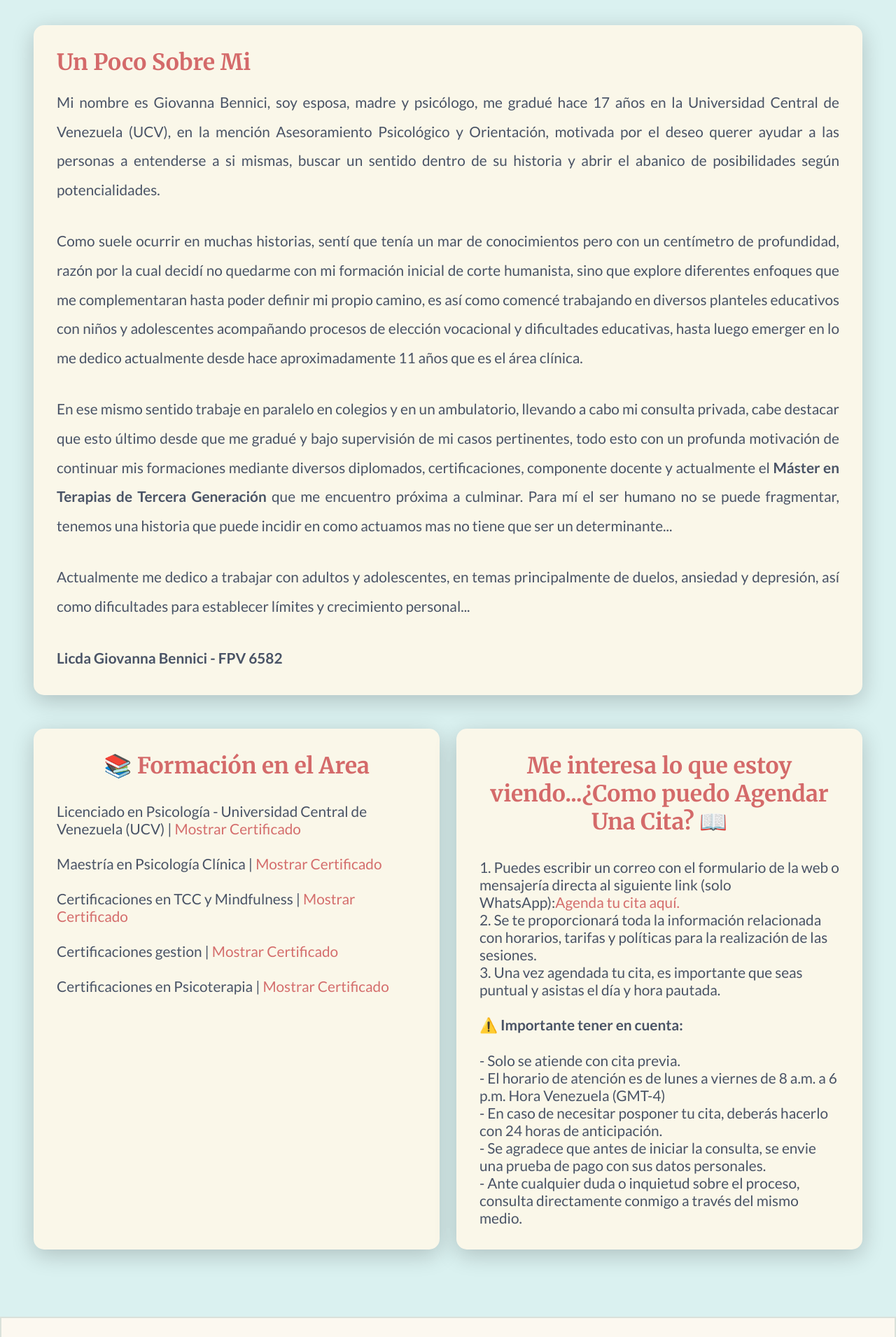
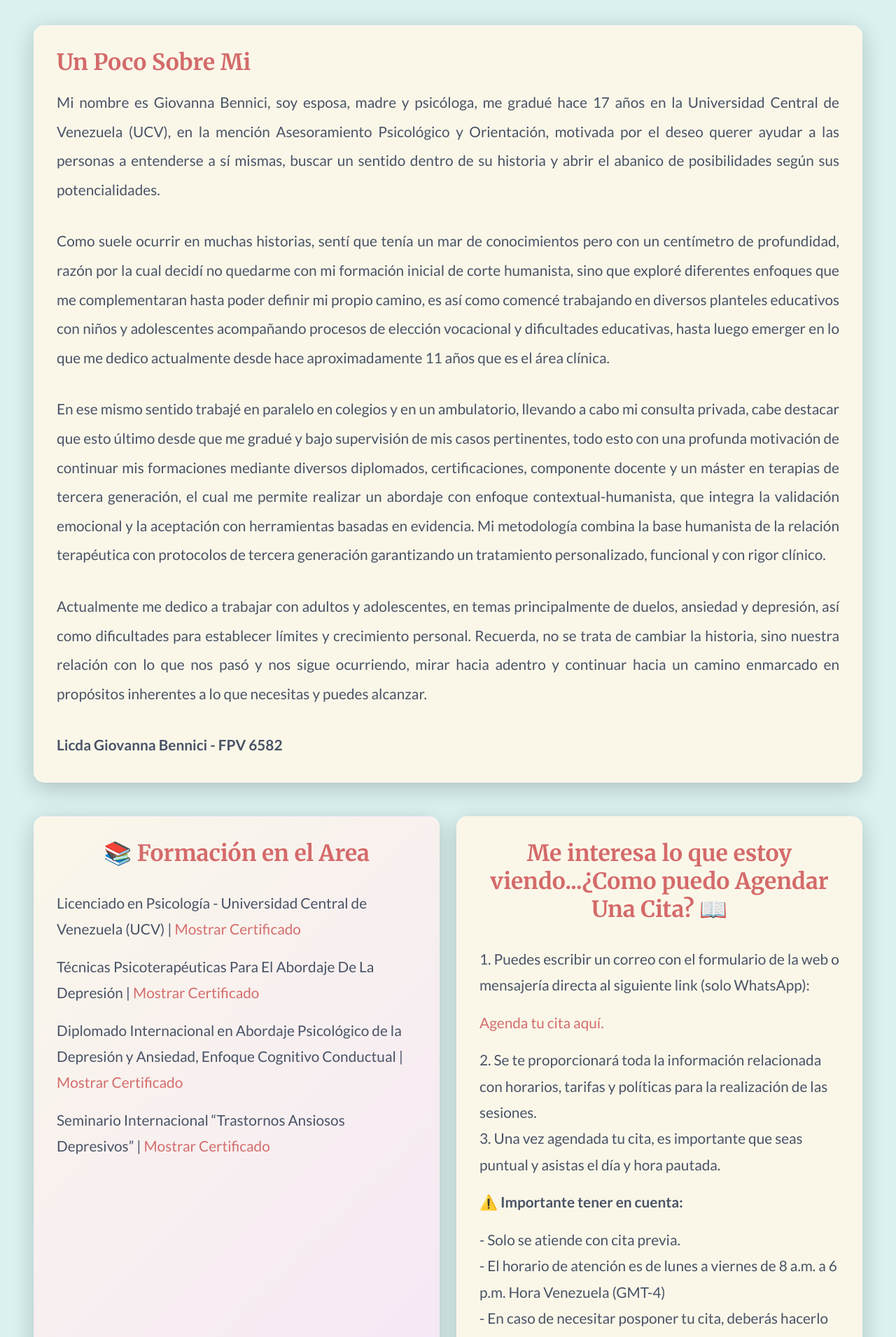
Before and after one commit to tadeo199928/psico_encuentros, a React (Vite) app: page /Sobremi in a window 1280 px wide. Shown: the part 580-2490 px from the top of the page at 70% size. Built offline with nearby package versions, Linux system fonts and the light colour scheme.

Commit message:
fixing styles

```diff
--- a/src/components/AboutMe/AboutSection.tsx
+++ b/src/components/AboutMe/AboutSection.tsx
@@ -13,45 +13,54 @@ const AboutSection = () => {
         <h2 className="about-section-title"> Un Poco Sobre Mi</h2>
         <div className="about-section-text">
           <p>
-            Mi nombre es Giovanna Bennici, soy esposa, madre y psicólogo, me
+            Mi nombre es Giovanna Bennici, soy esposa, madre y psicóloga, me
             gradué hace 17 años en la Universidad Central de Venezuela (UCV), en
             la mención Asesoramiento Psicológico y Orientación, motivada por el
-            deseo querer ayudar a las personas a entenderse a si mismas, buscar
+            deseo querer ayudar a las personas a entenderse a sí mismas, buscar
             un sentido dentro de su historia y abrir el abanico de posibilidades
-            según potencialidades.
+            según sus potencialidades.
           </p>
 
           <p>
             Como suele ocurrir en muchas historias, sentí que tenía un mar de
             conocimientos pero con un centímetro de profundidad, razón por la
             cual decidí no quedarme con mi formación inicial de corte humanista,
-            sino que explore diferentes enfoques que me complementaran hasta
+            sino que exploré diferentes enfoques que me complementaran hasta
             poder definir mi propio camino, es así como comencé trabajando en
             diversos planteles educativos con niños y adolescentes acompañando
             procesos de elección vocacional y dificultades educativas, hasta
-            luego emerger en lo me dedico actualmente desde hace aproximadamente
-            11 años que es el área clínica.
+            luego emerger en lo que me dedico actualmente desde hace
+            aproximadamente 11 años que es el área clínica.
           </p>
 
+          {/* Párrafo 3 */}
           <p>
-            En ese mismo sentido trabaje en paralelo en colegios y en un
+            En ese mismo sentido trabajé en paralelo en colegios y en un
             ambulatorio, llevando a cabo mi consulta privada, cabe destacar que
-            esto último desde que me gradué y bajo supervisión de mi casos
-            pertinentes, todo esto con un profunda motivación de continuar mis
+            esto último desde que me gradué y bajo supervisión de mis casos
+            pertinentes, todo esto con una profunda motivación de continuar mis
             formaciones mediante diversos diplomados, certificaciones,
-            componente docente y actualmente el{" "}
-            <strong>Máster en Terapias de Tercera Generación</strong> que me
-            encuentro próxima a culminar. Para mí el ser humano no se puede
-            fragmentar, tenemos una historia que puede incidir en como actuamos
-            mas no tiene que ser un determinante...
+            componente docente y un máster en terapias de tercera generación, el
+            cual me permite realizar un abordaje con enfoque
+            contextual-humanista, que integra la validación emocional y la
+            aceptación con herramientas basadas en evidencia. Mi metodología
+            combina la base humanista de la relación terapéutica con protocolos
+            de tercera generación garantizando un tratamiento personalizado,
+            funcional y con rigor clínico.
           </p>
-
           <p>
             Actualmente me dedico a trabajar con adultos y adolescentes, en
             temas principalmente de duelos, ansiedad y depresión, así como
-            dificultades para establecer límites y crecimiento personal...
+            dificultades para establecer límites y crecimiento personal.
+            Recuerda, no se trata de cambiar la historia, sino nuestra relación
+            con lo que nos pasó y nos sigue ocurriendo, mirar hacia adentro y
+            continuar hacia un camino enmarcado en propósitos inherentes a lo
+            que necesitas y puedes alcanzar.
           </p>
-          <p> <strong>Licda Giovanna Bennici - FPV 6582</strong></p>
+          <p>
+            {" "}
+            <strong>Licda Giovanna Bennici - FPV 6582</strong>
+          </p>
         </div>
       </motion.div>
     </>
--- a/src/components/AboutMe/ExtraCards.tsx
+++ b/src/components/AboutMe/ExtraCards.tsx
@@ -1,37 +1,49 @@
-import { motion } from "framer-motion";
 import "./SobreMi.css";
 
 const ExtraCards = () => {
   return (
     <div className="info-cards">
-      <motion.div
-        whileHover={{ scale: 1.05, rotate: 1 }}
-        whileTap={{ scale: 0.95 }}
-        className="info-card"
-      >
+      <div className="info-card purple">
         <h3 className="info-card-title">📚 Formación en el Area</h3>
-        <p className="info-card-text">
-          Licenciado en Psicología - Universidad Central de Venezuela (UCV) | <a href="#/">Mostrar Certificado</a>
-          <br />
-          <br />
-          Maestría en Psicología Clínica | <a href="#/">Mostrar Certificado</a>
-          <br />
-          <br />
-          Certificaciones en TCC y Mindfulness | <a href="#/">Mostrar Certificado</a>
-          <br />
-          <br />
-          Certificaciones gestion | <a href="#/">Mostrar Certificado</a>
-          <br />
-          <br />
-          Certificaciones en Psicoterapia | <a href="#/">Mostrar Certificado</a>
-        </p>
-      </motion.div>
-
-      <motion.div
-        whileHover={{ scale: 1.05, rotate: -1 }}
-        whileTap={{ scale: 0.95 }}
-        className="info-card"
-      >
+        <div className="info-card-text">
+          <p>
+            Licenciado en Psicología - Universidad Central de Venezuela (UCV) |{" "}
+            <a href="#/">Mostrar Certificado</a>
+          </p>
+          <p>
+            Técnicas Psicoterapéuticas Para El Abordaje De La Depresión |{" "}
+            <a
+              href="https://drive.google.com/file/d/1KxawyaIoVztEPV2DPIKBgLYMAXdiNvka/view?usp=sharing"
+              target="_blank"
+              rel="noopener noreferrer"
+            >
+              Mostrar Certificado
+            </a>
+          </p>
+          <p>
+            Diplomado Internacional en Abordaje Psicológico de la Depresión y
+            Ansiedad, Enfoque Cognitivo Conductual |{" "}
+            <a
+              href="https://drive.google.com/file/d/1XrDkSG0DZ7e4qCMNwLgCpiOOIuGOJhB2/view?usp=sharing"
+              target="_blank"
+              rel="noopener noreferrer"
+            >
+              Mostrar Certificado
+            </a>
+          </p>
+          <p>
+            Seminario Internacional “Trastornos Ansiosos Depresivos” |{" "}
+            <a
+              href="https://drive.google.com/file/d/18-W1sWvF-cNSMfAfWTOuzunO0VbEueAJ/view?usp=sharing"
+              target="_blank"
+              rel="noopener noreferrer"
+            >
+              Mostrar Certificado
+            </a>
+          </p>
+        </div>
+      </div>
+      <div className="info-card">
         <h3 className="info-card-title">
           Me interesa lo que estoy viendo...¿Como puedo Agendar Una Cita?
           📖{" "}
@@ -39,21 +51,17 @@ const ExtraCards = () => {
 
         <p className="info-card-text">
           1. Puedes escribir un correo con el formulario de la web o mensajería
-          directa al siguiente link (solo WhatsApp):
+          directa al siguiente link (solo WhatsApp):{" "}
           <a href="https://wa.me/584241821096?text=Hola%2C%20quisiera%20agendar%20una%20cita.">
             Agenda tu cita aquí.
           </a>
-          <br />
           2. Se te proporcionará toda la información relacionada con horarios,
           tarifas y políticas para la realización de las sesiones.
           <br />
           3. Una vez agendada tu cita, es importante que seas puntual y asistas
           el día y hora pautada.
           <br />
-          <br />
           <strong>⚠️ Importante tener en cuenta:</strong>
-          <br />
-          <br />
           - Solo se atiende con cita previa.
           <br />
           - El horario de atención es de lunes a viernes de 8 a.m. a 6 p.m. Hora
@@ -67,7 +75,7 @@ const ExtraCards = () => {
           <br />- Ante cualquier duda o inquietud sobre el proceso, consulta
           directamente conmigo a través del mismo medio.
         </p>
-      </motion.div>
+      </div>
     </div>
   );
 };
--- a/src/components/AboutMe/SobreMi.css
+++ b/src/components/AboutMe/SobreMi.css
@@ -52,7 +52,9 @@
   margin-bottom: 2rem;
   box-shadow: 0 8px 32px rgba(0, 0, 0, 0.2);
   border: 1px solid rgba(255, 255, 255, 0.1);
-  transition: transform 0.3s ease, box-shadow 0.3s ease;
+  transition:
+    transform 0.3s ease,
+    box-shadow 0.3s ease;
 }
 
 .about-section:hover {
@@ -91,13 +93,6 @@
   padding: 2rem;
   box-shadow: 0 8px 32px rgba(0, 0, 0, 0.2);
   border: 1px solid rgba(255, 255, 255, 0.1);
-  transition: transform 0.2s ease, box-shadow 0.2s ease;
-  cursor: pointer;
-}
-
-.info-card:hover {
-  transform: translateY(-4px) rotate(1deg);
-  box-shadow: 0 12px 40px rgba(0, 0, 0, 0.25);
 }
 
 .info-card.purple {
@@ -115,6 +110,10 @@
 .info-card-text {
   color: #495366;
   font-size: 1.3rem;
+  line-height: 1.8;
+  display: flex;
+  gap: 1rem;
+  flex-direction: column;
 }
 
 .info-card-text a {
--- a/src/components/Hero/Hero.css
+++ b/src/components/Hero/Hero.css
@@ -16,7 +16,7 @@
   align-items: center;
   margin: 0;
   flex: 1;
-  max-height: 100vh ;
+  max-height: 100vh;
 }
 
 .hero-left {
@@ -25,7 +25,7 @@
   justify-content: center;
   align-items: center;
   text-align: center;
-  padding-bottom: 20% ;
+  padding-bottom: 20%;
 }
 
 .hero-left h1 {
@@ -43,22 +43,21 @@
   padding-right: 4rem;
   text-align: center;
 }
-
 .hero-right {
+  display: flex;
   align-items: center;
   justify-content: center;
-  padding: 0;
   overflow: hidden;
   position: relative;
-  height: 1500px;
+  height: 100%;
+  max-height: 90vh;
 }
 
 .hero-right img {
-  width: 1000px;
-  height: 1000px;
-  max-width: 100%;
-  object-fit: contain;
-  object-position: center;
+  width: 100%;
+  height: 100%;
+  object-fit: cover;
+  object-position: center 60%;
   display: block;
 }
 
@@ -88,7 +87,6 @@
 @media (max-width: 920px) {
   .hero-container {
     padding-top: 10rem;
-
   }
 
   .hero-wrapper {
--- a/src/components/Hero/Hero.tsx
+++ b/src/components/Hero/Hero.tsx
@@ -6,19 +6,24 @@ const Hero: React.FC = () => {
       <div className="hero-wrapper">
         <div className="hero-left">
           <h1>Mi nombre es Giovanna</h1>
+
           <p>
             Soy psicóloga. Te ofrezco un espacio donde darle sentido a tu
             historia y buscar mecanismos que no necesariamente te harán feliz,
-            pero sí te harán sentir en bienestar.
+            pero sí te harán sentir bienestar.
           </p>
         </div>
         <div className="hero-right">
-          <img src="hero.png" alt="Giovanna Bennici" />
+          <img src="gioHero.jpg" alt="Giovanna Bennici" />
         </div>
       </div>
       <div className="hero-bottom">
         <h1>Bienvenid@ a mi sitio web</h1>
-        <p>Explora mis proyectos y aprende más sobre mí.</p>
+
+        <p>
+          Explora sobre mi enfoque terapéutico y cómo abordaremos las sesiones
+          de psicoterapia adaptadas a tus circunstancias.
+        </p>
       </div>
     </div>
   );
--- a/src/components/Preguntas/Faq.ts
+++ b/src/components/Preguntas/Faq.ts
@@ -10,9 +10,9 @@ export interface FAQItem {
 
 export const FAQ: FAQItem[] = [
   {
-    question: "¿Tienes espacio físico?",
+    question: "¿Cómo sé si realmente necesito ir a terapia?",
     answer:
-      "Sí. Cuento con dos espacios físicos donde realizo las sesiones, ubicados en San Antonio de los Altos y Los Teques respectivamente, en los Altos Mirandinos.",
+      "No es necesario estar en crisis para ir al psicólogo. Afortunadamente hemos avanzado en conocimiento en salud mental y no todas las personas que incluso van a terapia tienen que tener algún trastorno mental o patología. Si has intentado resolver circunstancias por tu cuenta y sin encontrar solución o tu propio camino, mereces darte la oportunidad de buscar alguna estrategia diferente como por ejemplo, el acompañamiento psicológico de un profesional especializado. Cuando sientes que estás atravesando dificultades para gestionar tus emociones, cambios importantes o si simplemente deseas un espacio de autoconocimiento para mejorar tu bienestar personal, puedes asistir a terapia.",
     open: false,
   },
   {
@@ -24,23 +24,19 @@ export const FAQ: FAQItem[] = [
   {
     question: "¿Existen normas dentro de la consulta?",
     answer:
-      "Sí, para garantizar que el proceso sea efectivo es importante cumplir con tu compromiso terapéutico donde es importante la constancia a tus sesiones ya previamente establecidas y acordadas, asistir dentro de la hora y en caso de no poder acudir a tu consulta avisar con un mínimo de 24 horas de antelación para la cancelación de la misma y así evitar consecuencias negativas.",
-    open: false,
-  },
-  {
-    question: "¿Cómo sé si realmente necesito ir a terapia?",
-    answer:
-      "No es necesario estar en crisis para ir al psicólogo. Afortunadamente hemos avanzado en conocimiento en salud mental y no todas las personas que incluso van a terapia tienen que tener algún trastorno mental o patología, situaciones en las cuales has intentado resolver circunstancias solo y sin encontrar solución o tu propio camino, merecen la oportunidad de buscar alguna estrategia diferente como por ejemplo, el acompañamiento psicológico de un profesional especializado. Cuando sientes que estás atravesando dificultades para gestionar tus emociones, cambios importantes o si simplemente deseas un espacio de autoconocimiento para mejorar tu bienestar personal puedes asistir a terapia.",
+      "Sí, para garantizar que el proceso sea efectivo es importante cumplir con tu compromiso terapéutico donde es importante la constancia en tus sesiones ya previamente establecidas y acordadas, asistir dentro de la hora y en caso de no poder acudir a tu consulta avisar con un mínimo de 24 horas de antelación para la cancelación de la misma y así evitar consecuencias negativas.",
     open: false,
   },
   {
     question: "¿Cuánto dura el proceso y con qué frecuencia nos veremos?",
-    answer: "El tiempo total depende de tus objetivos y necesidades específicas. Una vez que se establece el plan terapéutico es importante mantener la continuidad para poder profundizar en los temas y observar los avances de manera sostenida, el trabajo no es solo responsabilidad del terapeuta, es un trabajo en equipo y lo que hagas suma en tus avances.",
+    answer:
+      "El tiempo total depende de los objetivos terapéuticos y tus necesidades específicas. Generalmente las sesiones se establecen de forma semanal, siempre el mismo día y a la misma hora, de manera tal de que ambos nos podamos comprometer y que el proceso psicoterapéutico forme parte de nuestra rutina. Una vez que se establece el plan terapéutico es importante mantener la continuidad para poder profundizar en los temas y observar los avances de manera sostenida, el trabajo no es solo responsabilidad del terapeuta, es un trabajo en equipo y lo que hagas suma en tus avances. No obstante, cada caso es particular y dependiendo de las circunstancias se hacen los ajustes que favorezcan la debida intervención.",
     open: false,
   },
-    {
+  {
     question: "¿Qué es más efectivo, la terapia online o la presencial?",
-    answer: "La evidencia científica nos dice que la efectividad no depende del medio, sino de la calidad de nuestra relación terapéutica y de tu compromiso con el proceso. Por un lado la terapia presencial te da la oportunidad de cambiar de entorno, mientras que la terapia online aporta flexibilidad y comodidad. Es importante valorar el contexto y realidad de vida de cada paciente para lograr encontrar el formato que mejor se adapte a ti y así puedas mantener la constancia de tus sesiones sin interrupciones.",
+    answer:
+      "La evidencia científica nos dice que la efectividad no depende del medio, sino de la calidad de nuestra relación terapéutica y de tu compromiso con el proceso. Por un lado la terapia presencial te da la oportunidad de cambiar de entorno, mientras que la terapia online aporta flexibilidad y comodidad. Es importante valorar el contexto y realidad de vida de cada paciente para lograr encontrar el formato que mejor se adapte a ti y así puedas mantener la constancia de tus sesiones sin interrupciones.",
     open: false,
   },
   {
@@ -49,6 +45,13 @@ export const FAQ: FAQItem[] = [
       "Para la consulta online, necesitaremos una conexión estable a internet y un dispositivo con cámara y micrófono. Utilizaremos plataformas seguras para garantizar la privacidad durante nuestras sesiones.",
     open: false,
   },
+  {
+    question: "¿Tienes espacio físico?",
+    answer:
+      "Sí. Cuento con dos espacios físicos donde realizo las sesiones, ubicados en San Antonio de los Altos y Los Teques respectivamente, en los Altos Mirandinos.",
+    open: false,
+  },
+
   {
     question: "¿Cómo puedo contactarte?",
     answer:
```
Also changed, not shown: 1 other file (tests, documents, lock files or other folders).
